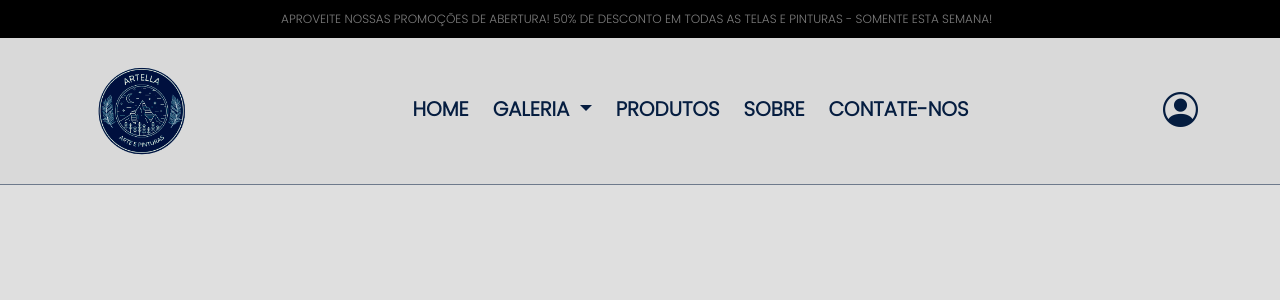
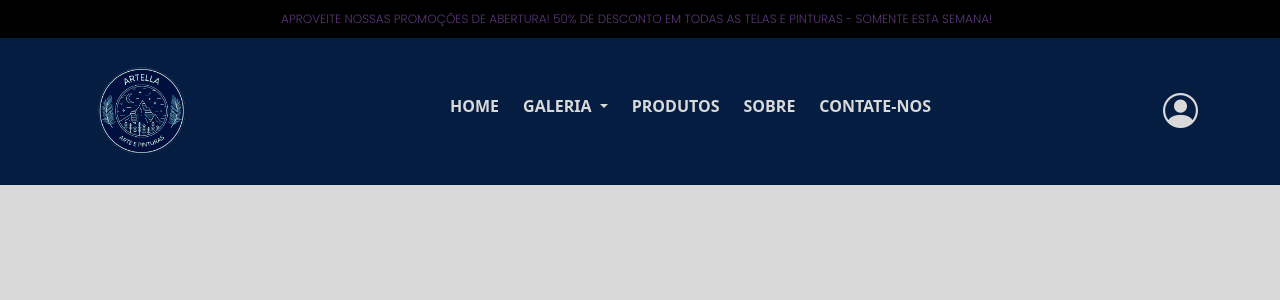
Before and after one commit to gabriellac2002/Artella, a PHP site: page /app/views/site/navBar.html in a window 1280 px wide. Shown: the top 300 px of the page. Run offline with PHP 8.4, Linux system fonts and the light colour scheme.

Commit message:
Ateração de cores

```diff
--- a/app/views/site/navBar.html
+++ b/app/views/site/navBar.html
@@ -40,7 +40,7 @@
     </ul>
   </div>
 
-  <nav class="navbar navbar-expand-lg navbar-light bg-universal text-universal">
+  <nav class="navbar navbar-expand-lg navbar-dark bg-nav text-nav">
     <div class="container">
 
       <a class="navbar-brand logo" href="#"><img src="../../../public/assets/LogoArtella.png" alt="Logo"
@@ -55,14 +55,14 @@
 
           <li class="nav-item nav-menu-itens mx-1">
 
-            <a class="nav-link active text-universal active" href="#">
+            <a class="nav-link active text-nav active" href="#">
               Home
             </a>
 
           </li>
 
           <li class="nav-item dropdown mx-1">
-            <a class="nav-link dropdown-toggle text-universal" href="#" id="navbarDropdown" role="button"
+            <a class="nav-link dropdown-toggle text-nav" href="#" id="navbarDropdown" role="button"
               data-bs-toggle="dropdown" aria-expanded="false">
               GALERIA
             </a>
@@ -84,7 +84,7 @@
 
           <li class="nav-item nav-menu-itens mx-1">
 
-            <a class="nav-link active text-universal" href="#">
+            <a class="nav-link active text-nav" href="#">
               Produtos
             </a>
 
@@ -92,7 +92,7 @@
 
           <li class="nav-item nav-menu-itens mx-1">
 
-            <a class="nav-link active text-universal" href="#">
+            <a class="nav-link active text-nav" href="#">
               Sobre
             </a>
 
@@ -100,7 +100,7 @@
 
           <li class="nav-item nav-menu-itens mx-1">
 
-            <a class="nav-link active text-universal" href="#">
+            <a class="nav-link active text-nav" href="#">
               Contate-nos
             </a>
 
@@ -114,23 +114,20 @@
           <ul class="dropdown-menu dropdown-menu-start dropdown-menu-lg-end">
 
             <!-- Login button ainda sem funcionalidade -->
-            <li><a href="#" class="dropdown-item disabled"><i class="bi bi-box-arrow-in-right icons-profile"></i>
+            <li><a href="#" class="dropdown-item disabled"><i class="bi bi-box-arrow-in-right itens-profile"></i>
                 Login</a></li>
-            <li><a href="#" class="dropdown-item"><i class="bi bi-person icons-profile"></i> Perfil</a></li>
-            <li><a href="#" class="dropdown-item"><i class="bi bi-gear-fill icons-profile"></i> Configurações</a></li>
+            <li><a href="#" class="dropdown-item"><i class="bi bi-person itens-profile"></i> Perfil</a></li>
+            <li><a href="#" class="dropdown-item"><i class="bi bi-gear-fill itens-profile"></i> Configurações</a></li>
 
             <hr class="dropdown-divider">
             </li>
-            <li><a href="#" class="dropdown-item"><i class="bi bi-box-arrow-right icons-profile"></i> Sign out</a></li>
+            <li><a href="#" class="dropdown-item"><i class="bi bi-box-arrow-right itens-profile"></i> Sign out</a></li>
           </ul>
         </div>
       </div>
     </div>
   </nav>
 
-
-
-
 </body>
 
 </html>
--- a/public/css/navBarStyle.css
+++ b/public/css/navBarStyle.css
@@ -1,99 +1,79 @@
-* {
-
-  margin: 0;
-  padding: 0;
-
-}
-
 body {
-
-  background-color: #dfdfdf;
-
+  background-color: #d9d9d9;
 }
 
 .nav-voucher {
-
   background-color: #000;
 }
 
 .text-voucher {
-
   margin: 0;
   padding: 0;
-
 }
 
 .text-voucher {
-
-  font: 12px 'Poppins', sans-serif;
-  color: #d9d9d9;
+  font: 12px "Poppins", sans-serif;
+  color: #8150af;
   text-transform: uppercase;
   text-align: center;
   margin: 5px;
   padding: 5px;
   animation: cupom-animate 3s linear infinite;
-
 }
 
 .text-voucher:hover {
-
-  color: #d9d9d9;
+  color: #8150af;
   animation: none;
-
 }
 
 nav {
-
   border-bottom: 1px solid rgba(5, 29, 64, 0.5);
   font-weight: 600;
   text-transform: uppercase;
-
 }
 
 .logo {
-
   width: 120px;
-
 }
 
 .nav-menu-itens {
+  height: 50px;
+}
 
-  height: 50px;
-
+.bg-nav {
+  background-color: #051d40 !important;
+}
+.text-nav {
+  color: #d9d9d9 !important;
 }
 
 .icon-person {
-
-  color: #051D40;
+  color: #d9d9d9;
   font-size: 35px;
-
 }
 
-.icons-profile {
-
-  color: #051D40;
+.itens-profile {
+  color: #8150af;
   font-size: 20px;
-
 }
 
 .nav-menu-itens:hover {
+  border-top: 1px inset #051d40;
+  border-bottom: 1px inset #051d40;
 
-  border-top: 1px inset #051D40;
-  border-bottom: 1px inset #051D40;
+  border-top: 1px inset #b1d4e0;
+  border-bottom: 1px inset #b1d4e0;
+
   transform: translateY(-3px);
-
 }
 
 .after-none::after {
-
   content: none;
-
 }
 
 @keyframes cupom-animate {
-
   0% {
-    opacity: 0.3;
+    opacity: 0.5;
   }
 
   50% {
@@ -101,6 +81,6 @@ nav {
   }
 
   100% {
-    opacity: 0.3;
+    opacity: 0.5;
   }
 }
--- a/public/css/styles.css
+++ b/public/css/styles.css
@@ -1,14 +1,14 @@
-.bg-universal{
-
-    background-color: #d9d9d9;
-
+* {
+  margin: 0;
+  padding: 0;
 }
 
-.text-universal{
+.bg-universal {
+  background-color: #d9d9d9;
+}
 
-    font-family: 'Poppins', sans-serif;
-    font-size: 20px;
-    color: #051D40 !important;
-
-
+.text-universal {
+  font-family: "Poppins", sans-serif;
+  font-size: 20px;
+  color: #051d40 !important;
 }
```
